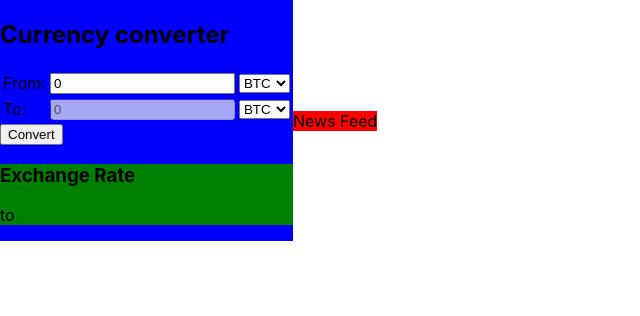
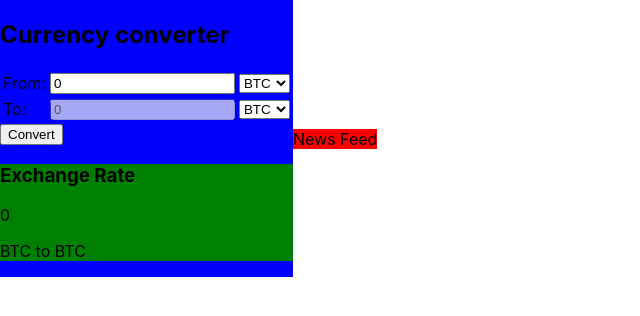
Before and after one commit to virinarl/currency-dashboard-practice, a React (Create React App) app: page / in a window 1280 px wide. Shown: the top 316 px of the page, without its empty margins (0-640 px from the left). Built offline with nearby package versions, Linux system fonts and the light colour scheme.

Commit message:
Last update in currency converter

```diff
--- a/src/components/CurrencyConverter.js
+++ b/src/components/CurrencyConverter.js
@@ -7,6 +7,7 @@ const CurrencyConverter = () => {
   const [originalCurrency, setOriginalCurrency] = useState("BTC");
   const [secondaryCurrency, setSecondaryCurrency] = useState("BTC");
   const [amount, setAmount] = useState(0);
+  const [exRate, setExRate] = useState(0);
   const [result, setResult] = useState(0);
 
   const convert = () => {
@@ -27,6 +28,9 @@ const CurrencyConverter = () => {
     axios
       .request(options)
       .then((response) => {
+        setExRate(
+          response.data["Realtime Currency Exchange Rate"]["5. Exchange Rate"]
+        );
         setResult(
           response.data["Realtime Currency Exchange Rate"]["5. Exchange Rate"] *
             amount
@@ -94,7 +98,11 @@ const CurrencyConverter = () => {
           Convert
         </button>
       </div>
-      <ExchangeRateDisplay />
+      <ExchangeRateDisplay
+        exchangeRate={exRate}
+        primaryCurrency={originalCurrency}
+        secondaryCurrency={secondaryCurrency}
+      />
     </div>
   );
 };
```
